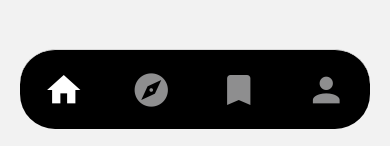
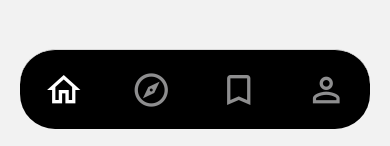
Before and after one commit to shashikant-panchal/NewsApp, a React Native app: screen /Home in a window 390 px wide. Shown: the part 695-841 px from the top of the page. Built offline with nearby package versions, Linux system fonts and the light colour scheme.

Commit message:
Icon changes in BottomTabs

```diff
--- a/src/navigation/BottomTabNavigator.js
+++ b/src/navigation/BottomTabNavigator.js
@@ -19,13 +19,13 @@ const BottomTabNavigator = () => {
             let iconName;
 
             if (route.name === 'Home') {
-              iconName = 'home';
+              iconName = 'home-outline';
             } else if (route.name === 'Discover') {
-              iconName = 'compass';
+              iconName = 'compass-outline';
             } else if (route.name === 'Saved') {
-              iconName = 'bookmark';
+              iconName = 'bookmark-outline';
             } else if (route.name === 'Profile') {
-              iconName = 'account';
+              iconName = 'account-outline';
             }
             return (
               <Icon
```
